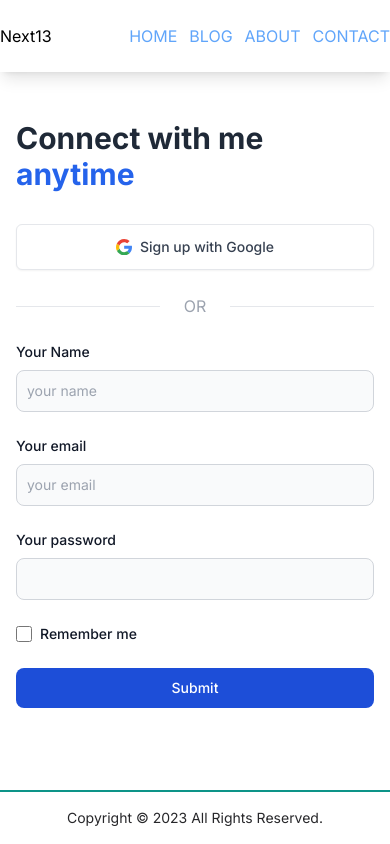
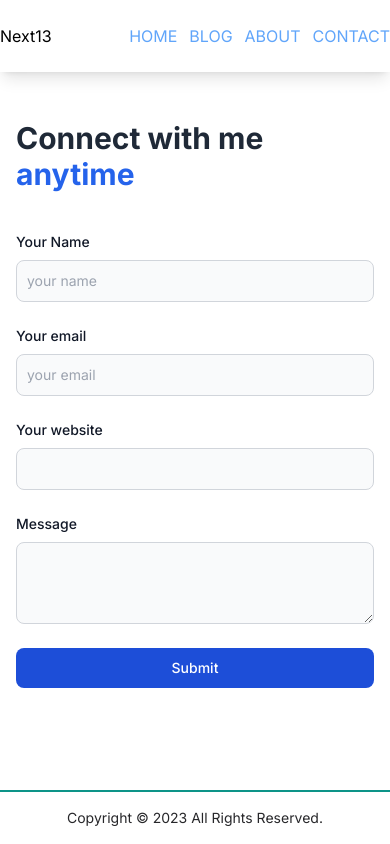
Before and after one commit to Shazed94/NextJS-Assignment, a Next.js app: page /contact in a window 390 px wide. Built offline with nearby package versions, Linux system fonts and the light colour scheme.

Commit message:
section added

```diff
--- a/app/about/page.js
+++ b/app/about/page.js
@@ -1,8 +1,12 @@
 import React from "react";
 
 const About = () => {
-  return (
-    <div className="h-[calc(100vh-126px)] flex justify-center items-center">
+  return (<>
+    <div className="py-14 flex justify-center items-center uppecase bg-cyan-900 text-white text-7xl mb-16">
+      About Me
+    </div>
+
+    <div className="flex justify-center items-center">
       <div className="bg-gray-200/50 p-8 rounded-3xl text-center">
         <div className="w-24 h-24 mb-8 mx-auto ">
           <img
@@ -17,17 +21,17 @@ const About = () => {
           <div class="relative z-10">
             <div class="text-lg text-gray-800 ">
               <span class="relative">
-                <svg class="absolute top-0 left-4 transform -translate-x-8 -translate-y-8 h-12 w-12 text-gray-100 sm:h-10 sm:w-10 dark:text-gray-700" width="16" height="16" viewBox="0 0 16 16" fill="none" xmlns="http://www.w3.org/2000/svg" aria-hidden="true">
+                <svg class="absolute -top-1 left-4 transform -translate-x-8 -translate-y-8 h-12 w-12 text-gray-300/50 sm:h-14 sm:w-14 " width="20" height="20" viewBox="0 0 16 16" fill="none" xmlns="http://www.w3.org/2000/svg" aria-hidden="true">
                   <path d="M7.39762 10.3C7.39762 11.0733 7.14888 11.7 6.6514 12.18C6.15392 12.6333 5.52552 12.86 4.76621 12.86C3.84979 12.86 3.09047 12.5533 2.48825 11.94C1.91222 11.3266 1.62421 10.4467 1.62421 9.29999C1.62421 8.07332 1.96459 6.87332 2.64535 5.69999C3.35231 4.49999 4.33418 3.55332 5.59098 2.85999L6.4943 4.25999C5.81354 4.73999 5.26369 5.27332 4.84476 5.85999C4.45201 6.44666 4.19017 7.12666 4.05926 7.89999C4.29491 7.79332 4.56983 7.73999 4.88403 7.73999C5.61716 7.73999 6.21938 7.97999 6.69067 8.45999C7.16197 8.93999 7.39762 9.55333 7.39762 10.3ZM14.6242 10.3C14.6242 11.0733 14.3755 11.7 13.878 12.18C13.3805 12.6333 12.7521 12.86 11.9928 12.86C11.0764 12.86 10.3171 12.5533 9.71484 11.94C9.13881 11.3266 8.85079 10.4467 8.85079 9.29999C8.85079 8.07332 9.19117 6.87332 9.87194 5.69999C10.5789 4.49999 11.5608 3.55332 12.8176 2.85999L13.7209 4.25999C13.0401 4.73999 12.4903 5.27332 12.0713 5.85999C11.6786 6.44666 11.4168 7.12666 11.2858 7.89999C11.5215 7.79332 11.7964 7.73999 12.1106 7.73999C12.8437 7.73999 13.446 7.97999 13.9173 8.45999C14.3886 8.93999 14.6242 9.55333 14.6242 10.3Z" fill="currentColor" />
                 </svg>
-              <p class="relative z-10 text-neutral-600 mt-4 font-serif">Hello this is Md. Shazed Ashraf and i am from Mirpur, Dhaka. I have completed my B.Sc in Computer Science and Engineering from United International University. Currently i am working as a front-end react developer at an agency called Sarfaa.</p>
+                <p class="relative z-10 text-neutral-600 mt-4 font-serif text-base">Hello this is Md. Shazed Ashraf and i am from Mirpur, Dhaka. I have completed my B.Sc in Computer Science and Engineering from United International University. Currently i am working as a front-end react developer at an agency called Sarfaa.</p>
               </span>
             </div>
           </div>
         </blockquote>
       </div>
     </div>
-  );
+  </>);
 };
 
 export default About;
--- /dev/null
+++ b/app/blog/[id]/loading.js
@@ -0,0 +1,11 @@
+
+import React from 'react'
+// import NextNProgress from 'nextjs-progressbar';
+export default function Loading() {
+    return (
+        <main className="h-[calc(100vh-126px)] flex justify-center items-center">
+            {/* <NextNProgress color="#29D" startPosition={0.3} stopDelayMs={200} height={3} showOnShallow={true} /> */}
+            <h2 className="text-slate-800 text-4xl"> Loading...</h2>
+        </main>
+    )
+}
--- a/app/blog/[id]/page.js
+++ b/app/blog/[id]/page.js
@@ -1,22 +1,9 @@
-'use client';
+import getPostDetails from '@/app/api/getPostDetails'
 
-import getPostDetails from '@/app/api/getPostDetails'
-import React, { useEffect, useState } from 'react'
-
-const SinglePost = ({ params }) => {
+const SinglePost = async ({ params }) => {
     const id = params.id
-    const [singlePost, setSinglePost] = useState()
-
-    useEffect(() => {
-        (async () => {
-            const data = await getPostDetails(id)
-            setSinglePost(data.postDetails)
-        }
-
-        )()
-    }, [id])
-
-
+    const data = await getPostDetails(id)
+    const singlePost = await data.postDetails
     return (
         <div>
             {singlePost?.title ?
--- a/app/contact/page.js
+++ b/app/contact/page.js
@@ -10,24 +10,9 @@ const Contact = () => {
         <div class="mx-auto max-w-screen-md py-12 px-4 sm:px-6 md:max-w-screen-xl md:py-20 lg:py-28 md:px-8">
           <div class="md:pr-8 md:w-1/2 xl:pr-0 xl:w-5/12 ml-auto">
 
-            <h1 class="text-3xl text-gray-800 font-bold md:text-4xl md:leading-tight lg:text-5xl lg:leading-tight ">
-              Connect with me <span class="text-blue-600 dark:text-blue-500">anytime</span>
+            <h1 class="text-3xl text-gray-800 font-bold md:text-4xl md:leading-tight lg:text-5xl lg:leading-tight mb-10">
+              Connect with me <span class="text-blue-600 ">anytime</span>
             </h1>
-
-            <div class="mt-8 grid">
-              <button type="button" class="py-3 px-4 inline-flex justify-center items-center gap-2 rounded-md border font-medium bg-white text-gray-700 shadow-sm align-middle hover:bg-gray-50 focus:outline-none focus:ring-2 focus:ring-offset-2 focus:ring-offset-white focus:ring-blue-600 transition-all text-sm sm:p-4  ">
-                <svg class="w-4 h-auto" width="46" height="47" viewBox="0 0 46 47" fill="none">
-                  <path d="M46 24.0287C46 22.09 45.8533 20.68 45.5013 19.2112H23.4694V27.9356H36.4069C36.1429 30.1094 34.7347 33.37 31.5957 35.5731L31.5663 35.8669L38.5191 41.2719L38.9885 41.3306C43.4477 37.2181 46 31.1669 46 24.0287Z" fill="#4285F4" />
-                  <path d="M23.4694 47C29.8061 47 35.1161 44.9144 39.0179 41.3012L31.625 35.5437C29.6301 36.9244 26.9898 37.8937 23.4987 37.8937C17.2793 37.8937 12.0281 33.7812 10.1505 28.1412L9.88649 28.1706L2.61097 33.7812L2.52296 34.0456C6.36608 41.7125 14.287 47 23.4694 47Z" fill="#34A853" />
-                  <path d="M10.1212 28.1413C9.62245 26.6725 9.32908 25.1156 9.32908 23.5C9.32908 21.8844 9.62245 20.3275 10.0918 18.8588V18.5356L2.75765 12.8369L2.52296 12.9544C0.909439 16.1269 0 19.7106 0 23.5C0 27.2894 0.909439 30.8731 2.49362 34.0456L10.1212 28.1413Z" fill="#FBBC05" />
-                  <path d="M23.4694 9.07688C27.8699 9.07688 30.8622 10.9863 32.5344 12.5725L39.1645 6.11C35.0867 2.32063 29.8061 0 23.4694 0C14.287 0 6.36607 5.2875 2.49362 12.9544L10.0918 18.8588C11.9987 13.1894 17.25 9.07688 23.4694 9.07688Z" fill="#EB4335" />
-                </svg>
-                Sign up with Google
-              </button>
-            </div>
-
-            <div class="py-6 flex items-center text-gray-400 uppercase before:flex-[1_1_0%] before:border-t before:mr-6 after:flex-[1_1_0%] after:border-t after:ml-6  ">Or</div>
-
 
             <form>
               <div class="mb-6">
@@ -39,16 +24,15 @@ const Contact = () => {
                 <input type="email" id="email" class="bg-gray-50 border border-gray-300 text-gray-900 text-sm rounded-lg focus:ring-blue-500 focus:border-blue-500 block w-full p-2.5 " placeholder="your email" required />
               </div>
               <div class="mb-6">
-                <label for="password" class="block mb-2 text-sm font-medium text-gray-900 ">Your password</label>
-                <input type="password" id="password" class="bg-gray-50 border border-gray-300  text-sm rounded-lg focus:ring-blue-500 focus:border-blue-500 block w-full p-2.5 " required />
+                <label for="website" class="block mb-2 text-sm font-medium text-gray-900 ">Your website</label>
+                <input type="text" id="website" class="bg-gray-50 border border-gray-300  text-sm rounded-lg focus:ring-blue-500 focus:border-blue-500 block w-full p-2.5 " required />
               </div>
-              <div class="flex items-start mb-6">
-                <div class="flex items-center h-5">
-                  <input id="remember" type="checkbox" value="" class="w-4 h-4 border border-gray-300 rounded bg-gray-50 focus:ring-3 focus:ring-blue-300 dark:bg-gray-700 dark:border-gray-600 dark:focus:ring-blue-600 dark:ring-offset-gray-800 dark:focus:ring-offset-gray-800" required />
-                </div>
-                <label for="remember" class="ml-2 text-sm font-medium text-gray-900 ">Remember me</label>
+              <div class="mb-6">
+                <label for="website" class="block mb-2 text-sm font-medium text-gray-900 ">Message</label>
+                <textarea rows={3} type="text" id="website" class="bg-gray-50 border border-gray-300  text-sm rounded-lg focus:ring-blue-500 focus:border-blue-500 block w-full p-2.5 " required />
               </div>
-              <button type="submit" class="text-white bg-blue-700 hover:bg-blue-800 focus:ring-4 focus:outline-none focus:ring-blue-300 font-medium rounded-lg text-sm w-full sm:w-auto px-5 py-2.5 text-center dark:bg-blue-600 dark:hover:bg-blue-700 dark:focus:ring-blue-800">Submit</button>
+
+              <button type="submit" class="text-white bg-blue-700 hover:bg-blue-800 focus:ring-4 focus:outline-none focus:ring-blue-300 font-medium rounded-lg text-sm w-full sm:w-auto px-5 py-2.5 text-center">Submit</button>
             </form>
 
           </div>
--- a/app/layout.js
+++ b/app/layout.js
@@ -1,3 +1,4 @@
+
 import Header from '@/components/Header'
 import './globals.css'
 import { Inter } from 'next/font/google'
--- a/app/page.js
+++ b/app/page.js
@@ -1,3 +1,4 @@
+import Link from "next/link"
 import getNewestPost from "./api/getNewestPost"
 import getPostCategories from "./api/getPostCategories"
 
@@ -6,22 +7,28 @@ export default async function Home() {
   const postCategories = await getPostCategories()
   const newestPosts = await getNewestPost()
   return (<>
-    <div className="container mx-auto grid grid-cols-1 md:grid-cols-2 lg:grid-cols-4 xl:grid-cols-5 gap-10 py-7 ">
+    <h2 className="text-center text-4xl font-semibold mt-12 mb-6">Blog Categories</h2>
+    <div className="container mx-auto grid grid-cols-1 md:grid-cols-2 lg:grid-cols-4 xl:grid-cols-5 gap-10 pt-5 pb-12 ">
       {postCategories.map((category) => (
-        <div className="bg-slate-50 rounded-2xl py-8 shadow ring-1 ring-purple-900">
+        <Link href={`/blog`}>
+          <div className="bg-slate-100 rounded-2xl py-8 shadow-md ring-2 ring-inset ring-purple-600">
             <h4 className="text-center">{category.name}</h4>
           </div>
+        </Link>
       ))}
     </div>
 
+    <h2 className="text-center text-4xl font-semibold mt-12 mb-8">Latest Blogs</h2>
+    <div className="bg-slate-100/50 py-10">
       <div className="container mx-auto grid grid-cols-1 md:grid-cols-2 lg:grid-cols-3 xl:grid-cols-4 gap-7 mb-20">
         {newestPosts.map((post) => (
-        <div className="bg-zinc-200 rounded-md shadow-xl">
-          <img src={post.img} alt="" className="rounded-s-md rounded-e-md"/>
+          <div className="bg-zinc-100 rounded-md shadow-2xl">
+            <img src={post.img} alt="" className="rounded-s-md rounded-e-md" />
             <h3 className="my-4 px-5">{post.title}</h3>
             <p className="px-5 mb-6">{post.short}</p>
           </div>
         ))}
       </div>
+    </div>
   </>)
 }
--- a/components/Header.js
+++ b/components/Header.js
@@ -3,7 +3,7 @@ import React from 'react'
 
 const Header = () => {
     return (
-        <div className='bg-white shadow-lg '>
+        <div className='bg-white shadow-lg sticky top-0'>
             <div className='container mx-auto flex justify-between py-6'>
                 <h3>Next13</h3>
                 <div className='flex space-x-3 md:space-x-9 list-none'>
--- a/package.json
+++ b/package.json
@@ -11,6 +11,7 @@
   "dependencies": {
     "autoprefixer": "10.4.15",
     "next": "13.4.19",
+    "nextjs-progressbar": "^0.0.16",
     "postcss": "8.4.28",
     "react": "18.2.0",
     "react-dom": "18.2.0",
```
Also changed, not shown: 1 other file (tests, documents, lock files or other folders). Lines whose indentation alone changed are shown as unchanged.
